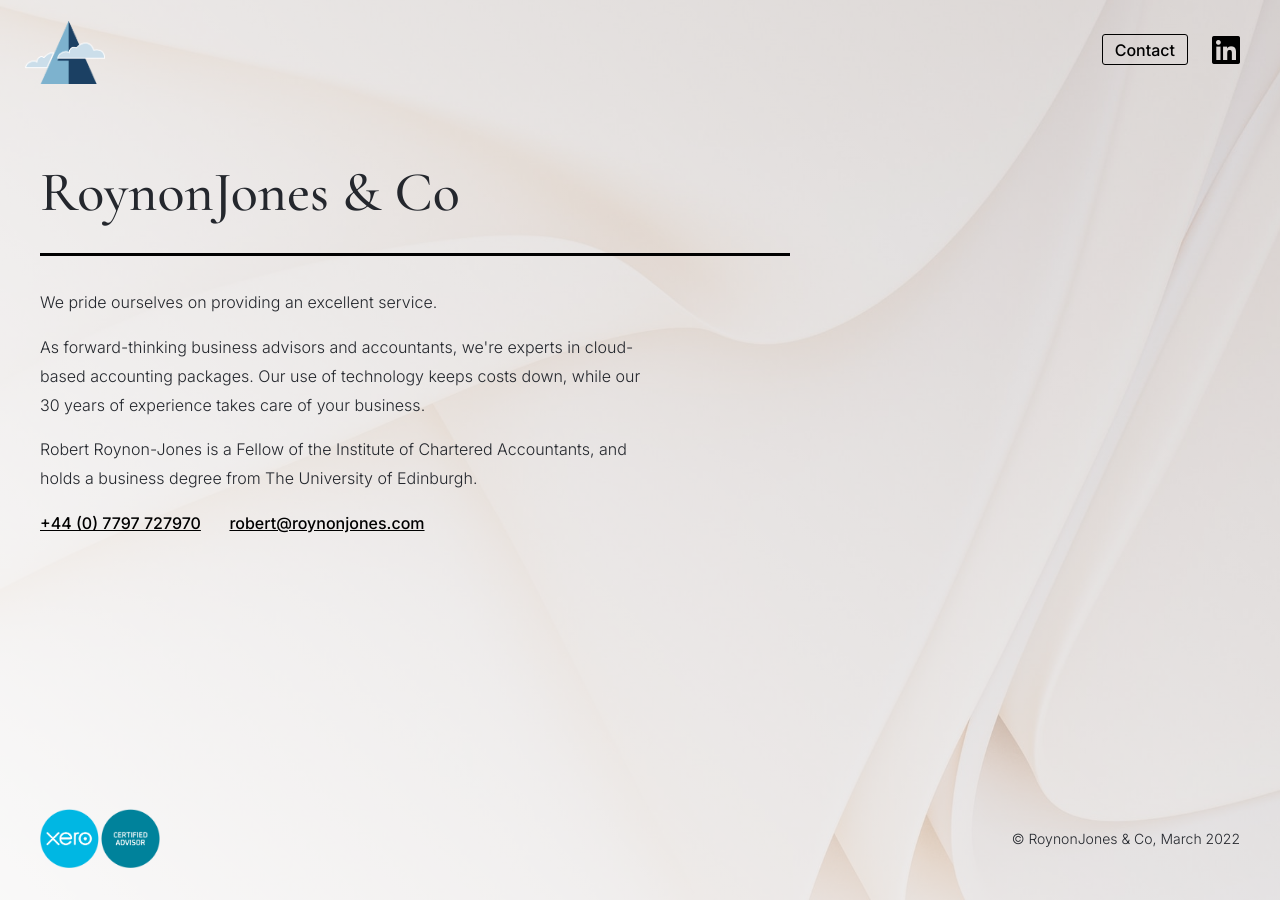
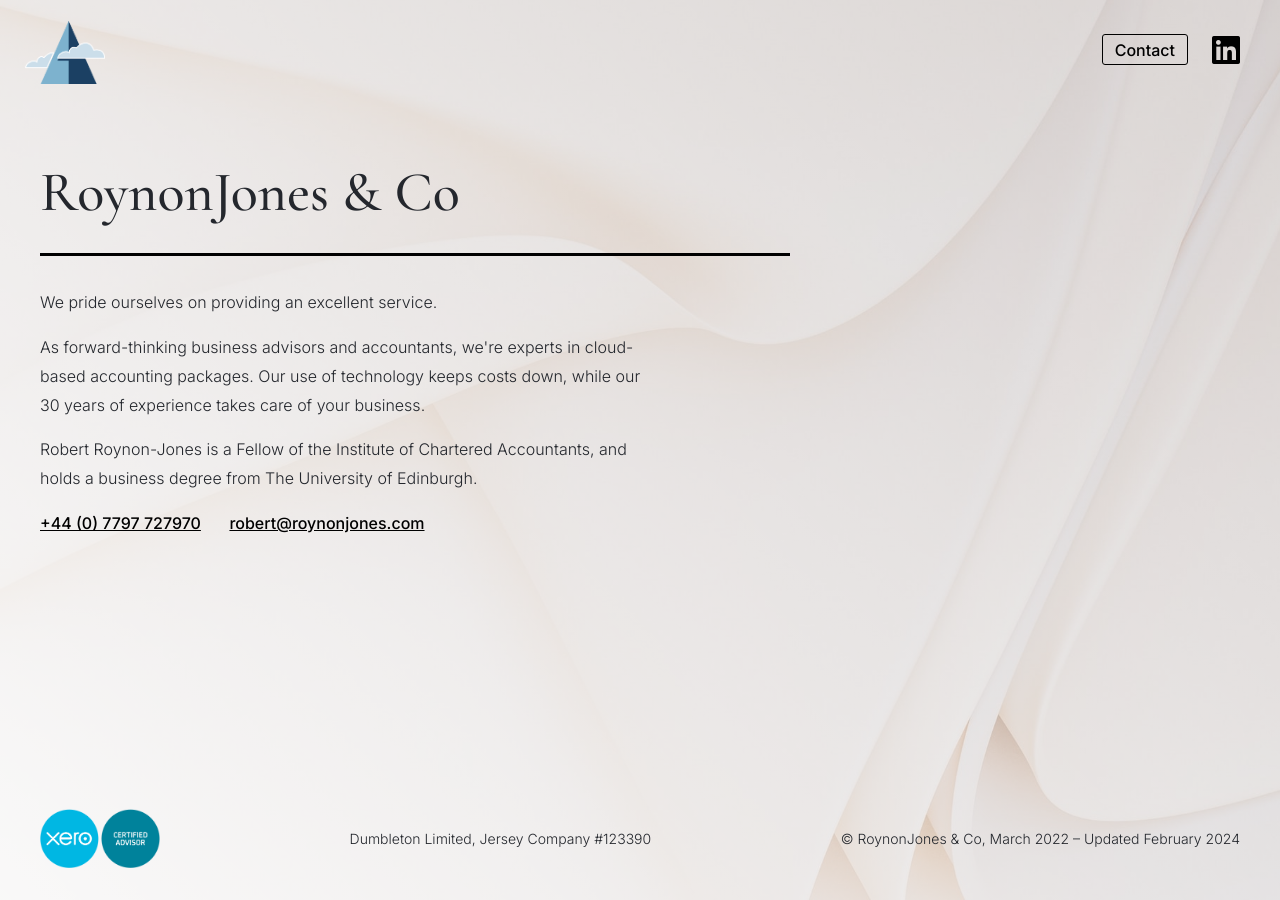
Before and after one commit to roynonjones/roynonjones.github.io, a Jekyll site: the page built from index.html, in a window 1280 px wide. Built offline with Jekyll 4.4.1, drawn with Linux system fonts in a browser that asks for light colours; nearby versions of some CDN libraries.

Commit message:
Update footer.html

```diff
--- a/_includes/footer.html
+++ b/_includes/footer.html
@@ -4,7 +4,9 @@
 
       <img src="/assets/img/xero.png" alt="Xero certified advisor" />
 
-      <p class="last-word small">&copy; {{ site.title }}, March 2022  </p>
+      <p class="small">Dumbleton Limited, Jersey Company #123390</p>
+
+      <p class="last-word small">&copy; {{ site.title }}, March 2022 &ndash; Updated February 2024 </p>
 
     </div>
   </div>
```
